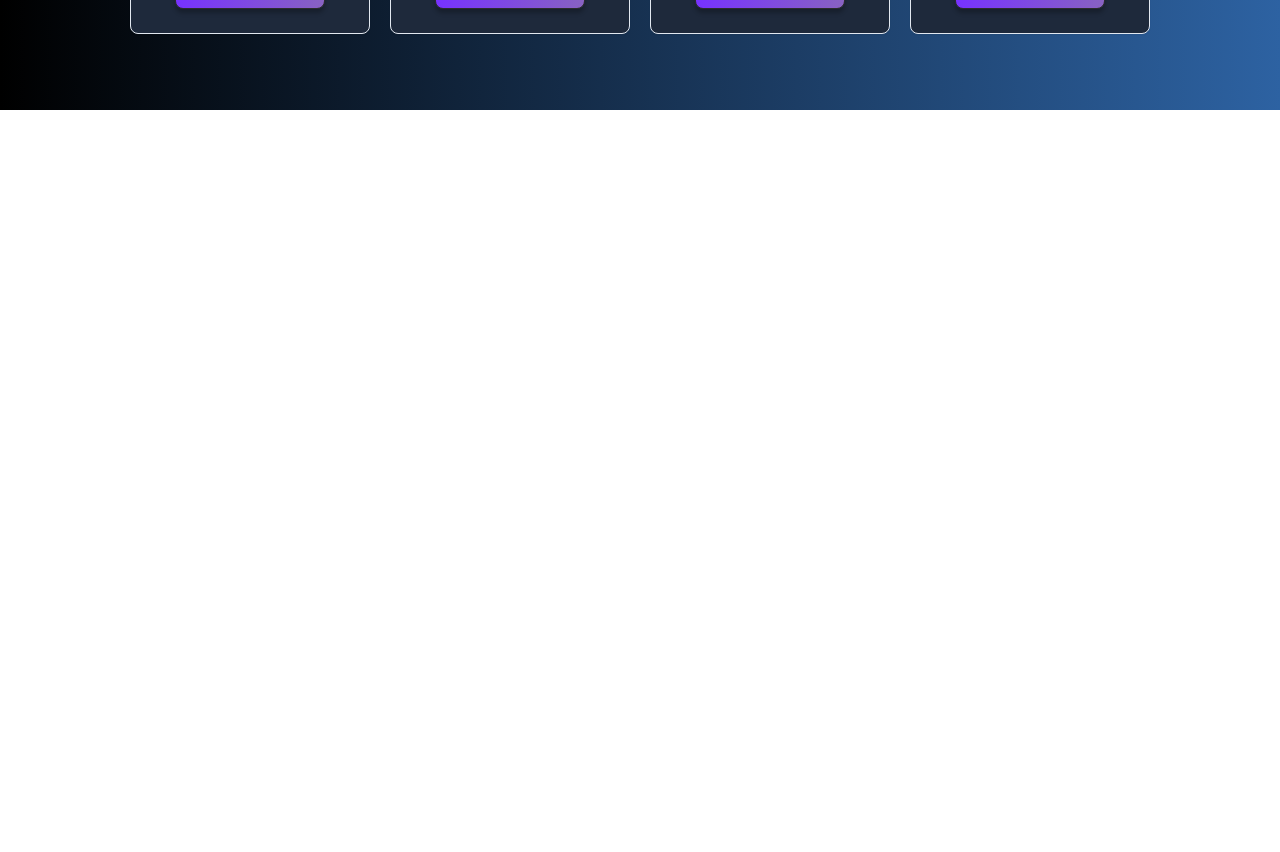
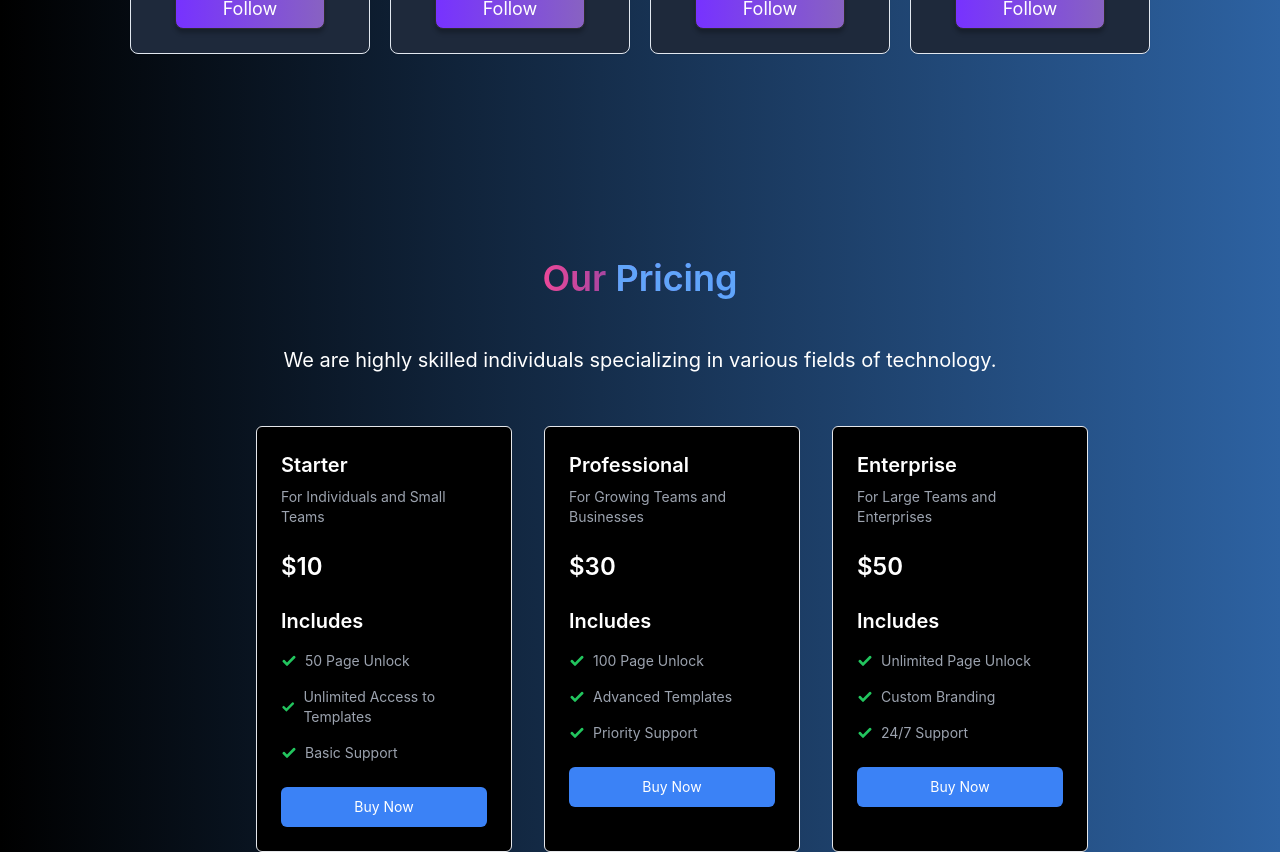
Before and after one commit to aryalbirat/ClassLens, a React (Create React App) app in the folder frontend/: page / in a window 1280 px wide. Shown: the part 2080-2932 px from the top of the page. Before the commit the page ends 2190 px from the top, so only its background shows below. Built offline with nearby package versions, Linux system fonts and the light colour scheme.

Commit message:
Added some js files and added many functionalities

```diff
--- a/frontend/src/App.js
+++ b/frontend/src/App.js
@@ -3,6 +3,7 @@ import Navbar from "./components/Navbar";
 import Home from "./pages/Home";
 import Examine from "./pages/Examine";
 import Team from "./pages/Team";
+import Pricing from "./pages/Pricing";
 
 const App = () => {
   return (
@@ -11,6 +12,7 @@ const App = () => {
       <Home />
       <Examine />
       <Team></Team>
+      <Pricing/>
     </div>
   );
 };
--- /dev/null
+++ b/frontend/src/components/PriceCard.js
@@ -0,0 +1,40 @@
+import React from 'react';
+
+const PriceCard = ({ title, description, price, period, features }) => {
+  return (
+    <div className="ml-16 border rounded-md p-6 hover:shadow-lg transition-shadow bg-black text-white w-64 h-auto">
+      <h3 className="text-white text-xl font-semibold mb-2">{title}</h3>
+      <p className="text-sm text-gray-400">{description}</p>
+      <div className="mt-6">
+        <h3 className="text-white text-2xl font-semibold">
+          {price} <sub className="text-white text-sm font-medium">{period}</sub>
+        </h3>
+      </div>
+      <div className="mt-6">
+        <h4 className="text-white text-xl font-semibold mb-2">Includes</h4>
+        <ul className="mt-4 space-y-4">
+          {features.map((feature, index) => (
+            <li key={index} className="flex items-center text-sm text-gray-400">
+              <svg
+                xmlns="http://www.w3.org/2000/svg"
+                className="w-4 h-4 mr-2 fill-green-500"
+                viewBox="0 0 24 24"
+              >
+                <path d="M9.707 19.121a.997.997 0 0 1-1.414 0l-5.646-5.647a1.5 1.5 0 0 1 0-2.121l.707-.707a1.5 1.5 0 0 1 2.121 0L9 14.171l9.525-9.525a1.5 1.5 0 0 1 2.121 0l.707.707a1.5 1.5 0 0 1 0 2.121z"></path>
+              </svg>
+              {feature}
+            </li>
+          ))}
+        </ul>
+        <button
+          type="button"
+          className="w-full mt-6 px-5 py-2.5 text-sm text-white bg-blue-500 hover:bg-blue-600 focus:ring-2 focus:ring-blue-400 focus:outline-none rounded-md transition-colors"
+        >
+          Buy Now
+        </button>
+      </div>
+    </div>
+  );
+};
+
+export default PriceCard;
--- /dev/null
+++ b/frontend/src/pages/Pricing.js
@@ -0,0 +1,71 @@
+import React from 'react';
+import PriceCard from '../components/PriceCard';
+
+export default function Pricing() {
+  // Sample data for pricing plans
+  const pricingPlans = [
+    {
+      title: "Starter",
+      price: "$10",
+      duration: "per month",
+      description: "For Individuals and Small Teams",
+      features: [
+        "50 Page Unlock",
+        "Unlimited Access to Templates",
+        "Basic Support"
+      ],
+    },
+    {
+      title: "Professional",
+      price: "$30",
+      duration: "per month",
+      description: "For Growing Teams and Businesses",
+      features: [
+        "100 Page Unlock",
+        "Advanced Templates",
+        "Priority Support",
+      ],
+    },
+    {
+      title: "Enterprise",
+      price: "$50",
+      duration: "per month",
+      description: "For Large Teams and Enterprises",
+      features: [
+        "Unlimited Page Unlock",
+        "Custom Branding",
+        "24/7 Support",
+      ],
+    }
+  ];
+
+  return (
+    <div className="bg-gradient-to-r from-[#000000] to-[#2d62a2]">
+      {/* Title Section */}
+      <div className="flex flex-col justify-center items-center pt-32">
+        <h1 className="text-4xl font-semibold text-transparent bg-clip-text bg-gradient-to-r from-pink-500 to-blue-800 mb-4 text-center">
+          Our <span className="text-blue-400">Pricing</span>
+        </h1>
+      </div>
+
+      {/* Description */}
+      <p className="text-xl pt-5 text-white my-3 max-w-3xl mx-auto text-center">
+        We are highly skilled individuals specializing in various fields of technology.
+      </p>
+
+      {/* Pricing Cards */}
+      <div className="flex justify-center space-x-8 pt-10">
+        {pricingPlans.map((plan, index) => (
+          <PriceCard
+            key={index}
+            title={plan.title}
+            price={plan.price}
+            duration={plan.duration}
+            description={plan.description}
+            features={plan.features}
+          />
+        ))}
+      </div>
+    </div>
+  );
+}
--- a/frontend/src/pages/Team.js
+++ b/frontend/src/pages/Team.js
@@ -9,12 +9,13 @@ const OurTeam = () => {
   return (
     <div className="relative text-center px-6 py-12 bg-gradient-to-r from-[#000000]  to-[#2d62a2] ">
       {/* Our Team Heading */}
-      <h1 className="text-4xl font-bold text-transparent bg-gradient-to-r via-blue-400 to-pink-400 bg-clip-text">
-        Our Team
-      </h1>
+      <h1 className="text-4xl font-semibold text-transparent bg-clip-text bg-gradient-to-r from-pink-500 to-blue-800 mb-4">
+  Our <span className="text-blue-400">Team</span>
+</h1>
+
 
       {/* Description */}
-      <p className="text-xl text-white mt-6 max-w-3xl mx-auto">
+      <p className="text-xl pt-5 text-white mt-6 max-w-3xl mx-auto">
         We are highly skilled individuals specializing in various fields of technology.
       </p>
 
```
